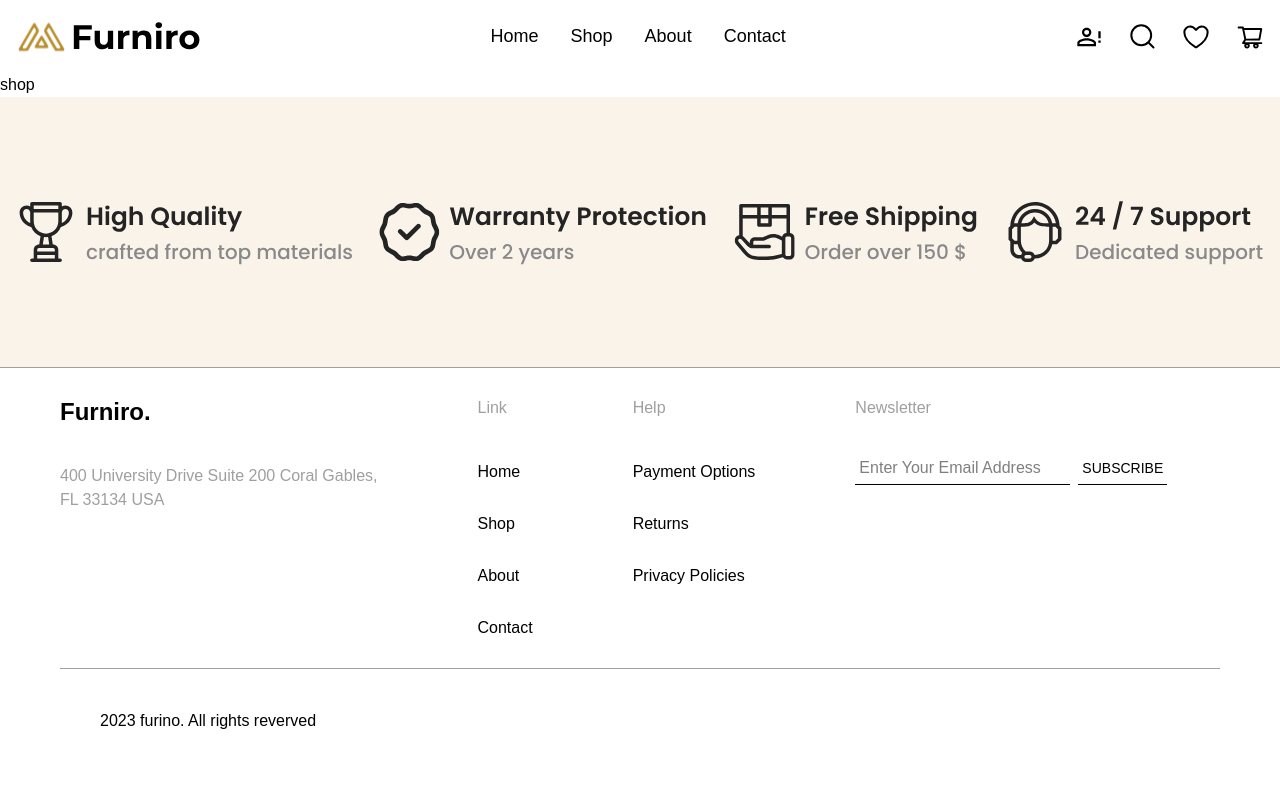
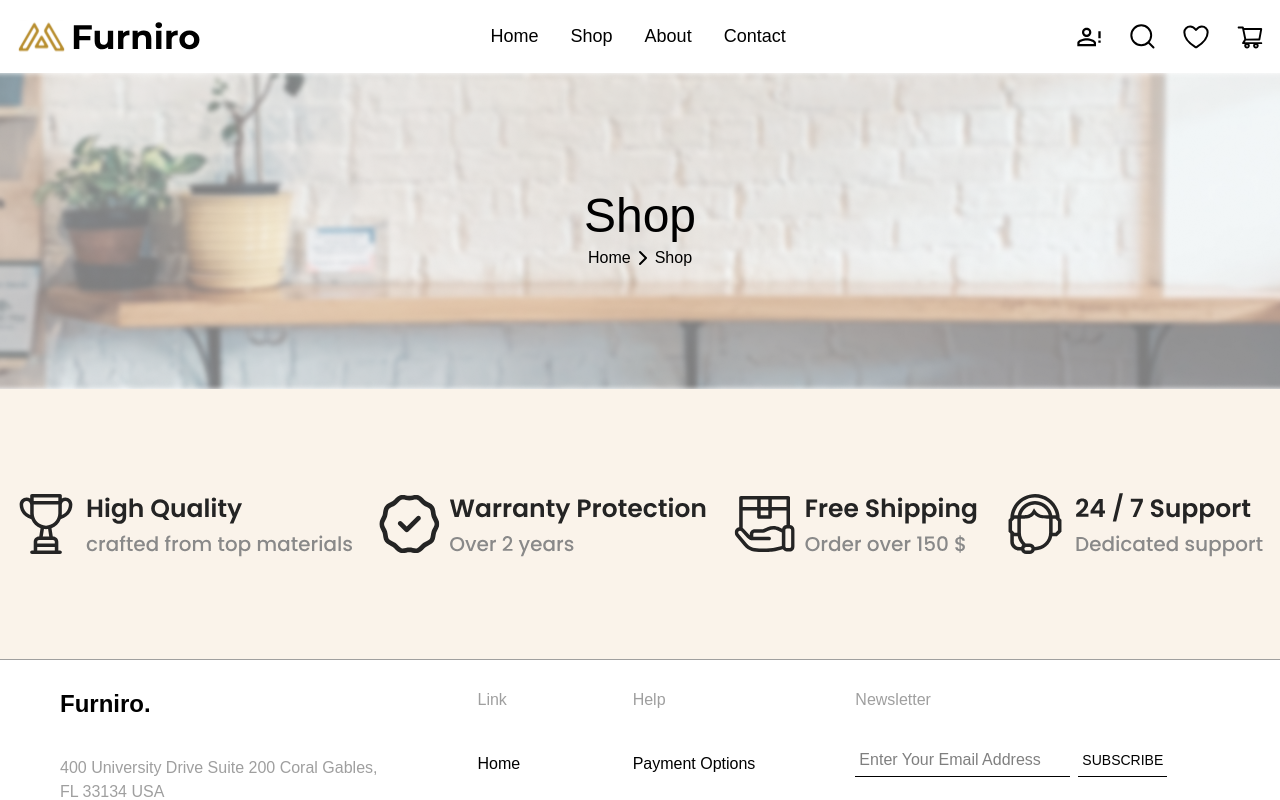
Before and after one commit to arash-jj/home-appliance-store, a Next.js app: page /shop in a window 1280 px wide. Shown: the top 800 px of the page. Built offline with nearby package versions, Linux system fonts and the light colour scheme.

Commit message:
shop page header added

```diff
--- a/app/(product)/shop/page.tsx
+++ b/app/(product)/shop/page.tsx
@@ -1,8 +1,11 @@
+import PageHeader from '@/components/PageHeader'
 import React from 'react'
 
 const page = () => {
   return (
-    <div>shop</div>
+    <div>
+      <PageHeader currentPage="Shop"/>
+    </div>
   )
 }
 
--- a/app/globals.css
+++ b/app/globals.css
@@ -65,3 +65,9 @@ body {
   background-repeat: no-repeat;
   background-size: auto auto;
 }
+.headerBackground {
+  background-image: url("../public/header-background.png");
+  background-position: center center;
+  background-repeat: no-repeat;
+  background-size: auto auto;
+}
--- /dev/null
+++ b/components/PageHeader.tsx
@@ -0,0 +1,19 @@
+import { ChevronRight } from 'lucide-react'
+import Link from 'next/link'
+import React from 'react'
+
+const PageHeader = ({currentPage} : {currentPage : string}) => {
+    return (
+        <div className="w-full h-[316px] headerBackground flex flex-col justify-center items-center gap-1.5">
+            <h1 className='font-medium text-5xl'>{currentPage}</h1>
+            <div className="flex">
+                <Link className='flex' href="/">
+                    Home <ChevronRight/>
+                </Link>
+                <span className="font-light">{currentPage}</span>
+            </div>
+        </div>
+    )
+}
+
+export default PageHeader
```
Also changed, not shown: public/header-background.png (added).
